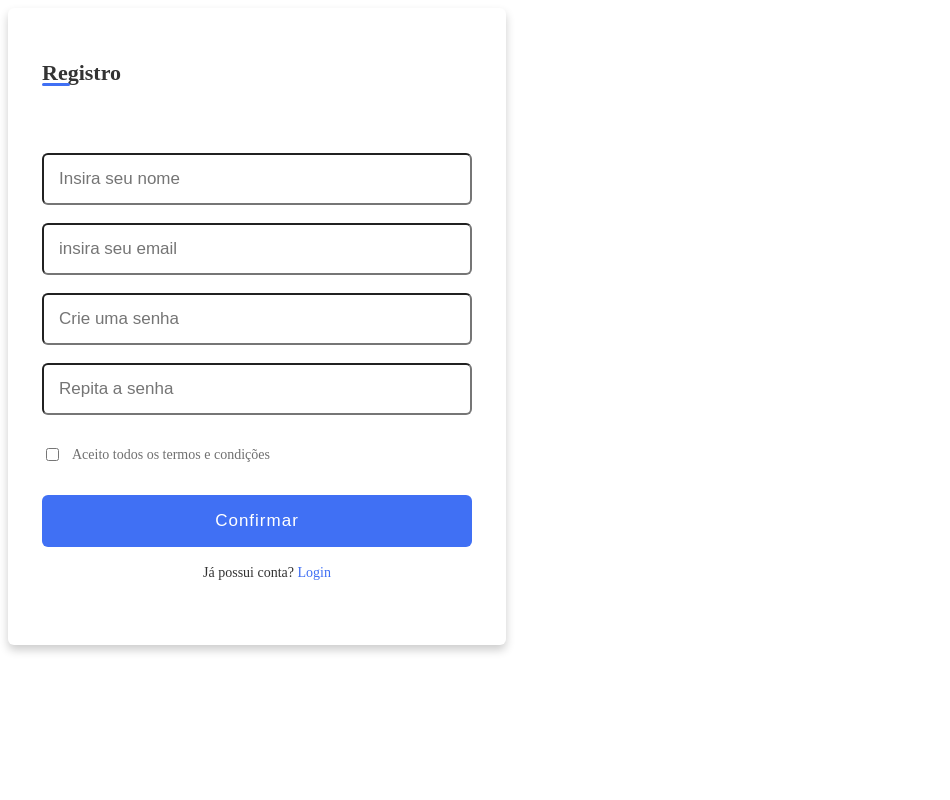
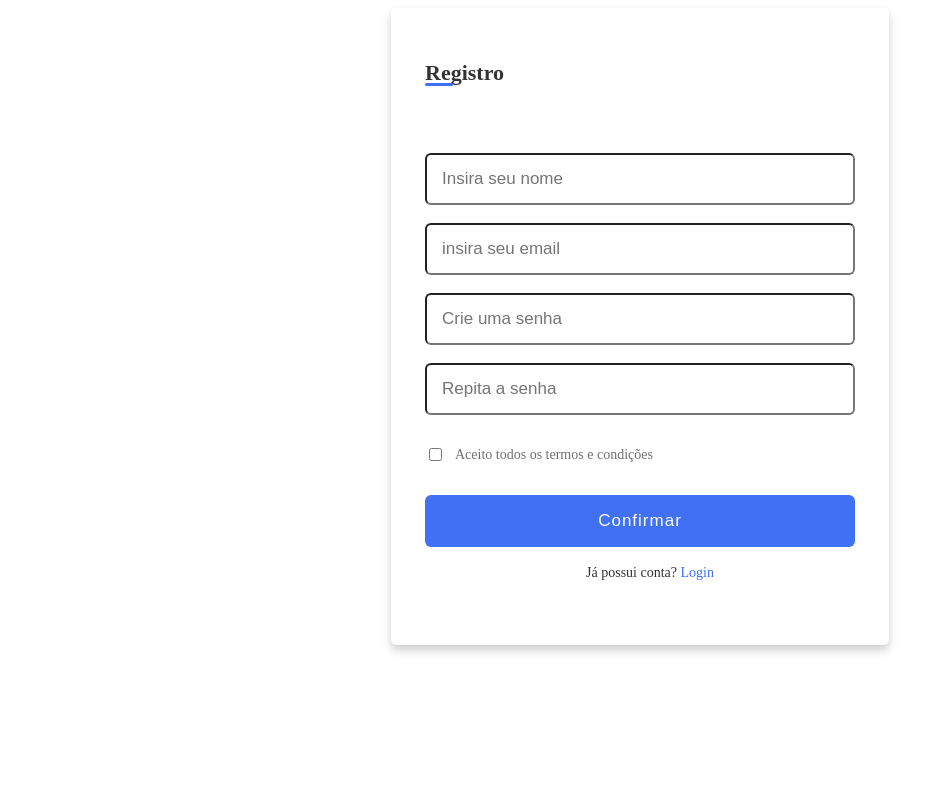
Before and after one commit to barao-maua/projeto-semestral-the-end, a Django app: page /login in a window 1280 px wide. Shown: the whole page, without its empty margins (0-950 px from the left). Run offline with Django 5.2, Linux system fonts and the light colour scheme.

Commit message:
Resolvido o bug do posicionamento do login

```diff
--- a/core/static/css/login.css
+++ b/core/static/css/login.css
@@ -1,8 +1,14 @@
+body{
+    display: flex;
+    flex-direction: column;
+    align-items: center;
+    margin: 35px0;
+}
+
 .wrapper{
     display: flex;
     flex-direction: column;
     align-content: center;
-
     max-width: 430px;
     width: 100%;
     background:#fff;
```
